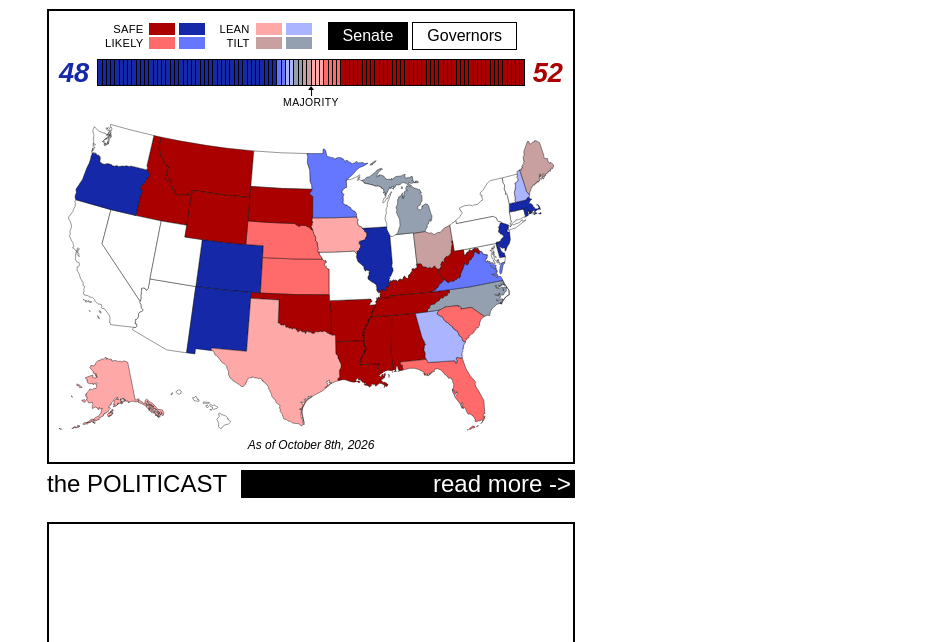
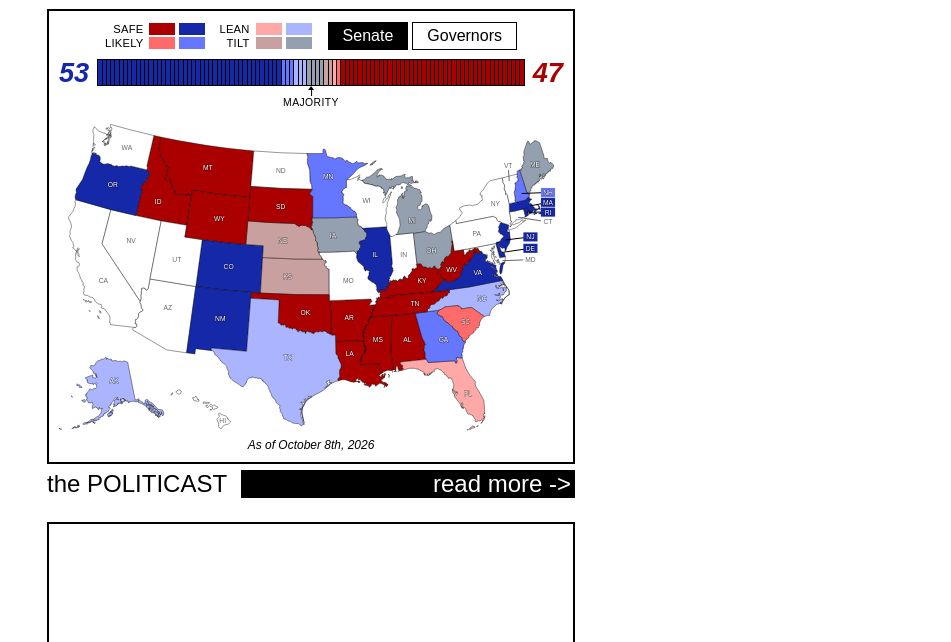
Before and after one commit to remember-alamo/alanramble, a plain HTML site: page index.html in a window 1280 px wide. Shown: the part 158-800 px from the top of the page, without its empty margins (329-1280 px from the left). Drawn offline with Linux system fonts and the light colour scheme.

Commit message:
POLITICAST: state labels, small-state callouts, updated ratings
Add two-letter state labels (white on contests, gray on no-race), ocean
callouts for small Northeast states, hide DC outside presidential contests,
nudge label positions, and apply the first round of rating updates.

Co-Authored-By: Claude Sonnet 5.5 <noreply@anthropic.com>

```diff
--- a/politicast/data.js
+++ b/politicast/data.js
@@ -23,41 +23,42 @@ window.POLITICAST_DATA = {
 
   senate: {
     label: "Senate",
+    presidential: false, // true only for a presidential contest: DC (3 electors) then counts as a race
     holdovers: { D: 34, R: 31 },
     races: {
-      AK: { lean: "R", rating: "lean",   margin: 6.0, candidates: [{ name: "Mary Peltola", party: "D" }, { name: "Dan Sullivan", party: "R" }] },
+      AK: { lean: "D", rating: "lean",   margin: 3.0, candidates: [{ name: "Mary Peltola", party: "D" }, { name: "Dan Sullivan", party: "R" }] },
       AL: { lean: "R", rating: "safe",   margin: 24.0, candidates: [{ name: "Everett Wess", party: "D" }, { name: "Barry Moore", party: "R" }] },
       AR: { lean: "R", rating: "safe",   margin: 22.0, candidates: [{ name: "Hallie Shoffner", party: "D" }, { name: "Tom Cotton", party: "R" }] },
       CO: { lean: "D", rating: "safe",   margin: 15.0, candidates: [{ name: "John Hickenlooper", party: "D" }, { name: "Mark Baisley", party: "R" }] },
       DE: { lean: "D", rating: "safe",   margin: 20.0, candidates: [{ name: "Chris Coons", party: "D" }, { name: "Michael Katz", party: "R" }] },
-      FL: { lean: "R", rating: "likely", margin: 9.0, candidates: [{ name: "Angie Nixon", party: "D" }, { name: "Ashley Moody", party: "R" }] },
-      GA: { lean: "D", rating: "lean",   margin: 3.5, candidates: [{ name: "Jon Ossoff", party: "D" }, { name: "Mike Collins", party: "R" }] },
-      IA: { lean: "R", rating: "lean",   margin: 5.0, candidates: [{ name: "Josh Turek", party: "D" }, { name: "Ashley Hinson", party: "R" }] },
+      FL: { lean: "R", rating: "lean",   margin: 5.0, candidates: [{ name: "Angie Nixon", party: "D" }, { name: "Ashley Moody", party: "R" }] },
+      GA: { lean: "D", rating: "likely", margin: 7.5, candidates: [{ name: "Jon Ossoff", party: "D" }, { name: "Mike Collins", party: "R" }] },
+      IA: { lean: "D", rating: "tilt",   margin: 0.3, candidates: [{ name: "Josh Turek", party: "D" }, { name: "Ashley Hinson", party: "R" }] },
       ID: { lean: "R", rating: "safe",   margin: 30.0, candidates: [{ name: "Jim Risch", party: "R" }, { name: "Todd Achilles", party: "I" }] },
       IL: { lean: "D", rating: "safe",   margin: 14.0, candidates: [{ name: "Juliana Stratton", party: "D" }, { name: "Don Tracy", party: "R" }] },
-      KS: { lean: "R", rating: "likely", margin: 12.0, candidates: [{ name: "Adam Hamilton", party: "D" }, { name: "Roger Marshall", party: "R" }] },
+      KS: { lean: "R", rating: "tilt",   margin: 1.0, candidates: [{ name: "Adam Hamilton", party: "D" }, { name: "Roger Marshall", party: "R" }] },
       KY: { lean: "R", rating: "safe",   margin: 18.0, candidates: [{ name: "Charles Booker", party: "D" }, { name: "Andy Barr", party: "R" }] },
       LA: { lean: "R", rating: "safe",   margin: 20.0, candidates: [{ name: "Jamie Davis", party: "D" }, { name: "Julia Letlow", party: "R" }] },
       MA: { lean: "D", rating: "safe",   margin: 25.0, candidates: [{ name: "Ed Markey", party: "D" }, { name: "John Deaton", party: "R" }] },
-      ME: { lean: "R", rating: "tilt",   margin: 1.0, candidates: [{ name: "Troy Jackson", party: "D" }, { name: "Susan Collins", party: "R" }] },
+      ME: { lean: "D", rating: "tilt",   margin: 0.5, candidates: [{ name: "Troy Jackson", party: "D" }, { name: "Susan Collins", party: "R" }] },
       MI: { lean: "D", rating: "tilt",   margin: 2.0, candidates: [{ name: "Abdul El-Sayed", party: "D" }, { name: "Mike Rogers", party: "R" }] },
       MN: { lean: "D", rating: "likely", margin: 8.0, candidates: [{ name: "Peggy Flanagan", party: "D" }, { name: "Michele Tafoya", party: "R" }] },
       MS: { lean: "R", rating: "safe",   margin: 17.0, candidates: [{ name: "Scott Colom", party: "D" }, { name: "Cindy Hyde-Smith", party: "R" }] },
       MT: { lean: "R", rating: "safe",   margin: 19.0, candidates: [{ name: "Alani Bankhead", party: "D" }, { name: "Kurt Alme", party: "R" }, { name: "Seth Bodnar", party: "I" }] },
-      NC: { lean: "D", rating: "tilt",   margin: 1.5, candidates: [{ name: "Roy Cooper", party: "D" }, { name: "Michael Whatley", party: "R" }] },
-      NE: { lean: "R", rating: "likely", margin: 11.0, candidates: [{ name: "Pete Ricketts", party: "R" }, { name: "Dan Osborn", party: "I" }] },
-      NH: { lean: "D", rating: "lean",   margin: 4.0, candidates: [{ name: "Chris Pappas", party: "D" }, { name: "John E. Sununu", party: "R" }] },
+      NC: { lean: "D", rating: "lean",   margin: 3.0, candidates: [{ name: "Roy Cooper", party: "D" }, { name: "Michael Whatley", party: "R" }] },
+      NE: { lean: "R", rating: "tilt",   margin: 1.0, candidates: [{ name: "Pete Ricketts", party: "R" }, { name: "Dan Osborn", party: "I" }] },
+      NH: { lean: "D", rating: "likely", margin: 6.5, candidates: [{ name: "Chris Pappas", party: "D" }, { name: "John E. Sununu", party: "R" }] },
       NJ: { lean: "D", rating: "safe",   margin: 12.0, candidates: [{ name: "Cory Booker", party: "D" }, { name: "Justin Murphy", party: "R" }] },
       NM: { lean: "D", rating: "safe",   margin: 12.0, candidates: [{ name: "Ben Ray Luján", party: "D" }, { name: "Larry Marker", party: "R" }] },
-      OH: { lean: "R", rating: "tilt",   margin: 1.8, candidates: [{ name: "Sherrod Brown", party: "D" }, { name: "Jon Husted", party: "R" }] },
+      OH: { lean: "D", rating: "tilt",   margin: 1.5, candidates: [{ name: "Sherrod Brown", party: "D" }, { name: "Jon Husted", party: "R" }] },
       OK: { lean: "R", rating: "safe",   margin: 28.0, candidates: [{ name: "N'Kiyla Jasmine Thomas", party: "D" }, { name: "Kevin Hern", party: "R" }] },
       OR: { lean: "D", rating: "safe",   margin: 14.0, candidates: [{ name: "Jeff Merkley", party: "D" }, { name: "David Brock Smith", party: "R" }] },
       RI: { lean: "D", rating: "safe",   margin: 22.0, candidates: [{ name: "Jack Reed", party: "D" }, { name: "Raymond McKay", party: "R" }] },
       SC: { lean: "R", rating: "likely", margin: 13.0, candidates: [{ name: "Annie Andrews", party: "D" }, { name: "Darline Graham", party: "R" }] },
       SD: { lean: "R", rating: "safe",   margin: 26.0, candidates: [{ name: "Mike Rounds", party: "R" }, { name: "Brian Bengs", party: "I" }] },
       TN: { lean: "R", rating: "safe",   margin: 21.0, candidates: [{ name: "Marquita Bradshaw", party: "D" }, { name: "Bill Hagerty", party: "R" }] },
-      TX: { lean: "R", rating: "lean",   margin: 5.5, candidates: [{ name: "James Talarico", party: "D" }, { name: "Ken Paxton", party: "R" }] },
-      VA: { lean: "D", rating: "likely", margin: 9.0, candidates: [{ name: "Mark Warner", party: "D" }, { name: "Bert Mizusawa", party: "R" }] },
+      TX: { lean: "D", rating: "lean",   margin: 3.0, candidates: [{ name: "James Talarico", party: "D" }, { name: "Ken Paxton", party: "R" }] },
+      VA: { lean: "D", rating: "safe",   margin: 11.0, candidates: [{ name: "Mark Warner", party: "D" }, { name: "Bert Mizusawa", party: "R" }] },
       WV: { lean: "R", rating: "safe",   margin: 30.0, candidates: [{ name: "Rachel Fetty Anderson", party: "D" }, { name: "Shelley Moore Capito", party: "R" }] },
       WY: { lean: "R", rating: "safe",   margin: 35.0, candidates: [{ name: "James W. Byrd", party: "D" }, { name: "Harriet Hageman", party: "R" }] }
     }
@@ -65,43 +66,44 @@ window.POLITICAST_DATA = {
 
   governors: {
     label: "Governors",
+    presidential: false,
     // 14 governorships are not up in 2026 (DE, IN, KY, LA, MS, MO, MT, NJ, NC, ND, UT, VA, WA, WV).
     // Placeholder split: verify against who currently holds them.
     holdovers: { D: 6, R: 8 },
     races: {
-      AK: { lean: "R", rating: "lean",   margin: 6.0, candidates: [{ name: "Jonathan Kreiss-Tomkins", party: "D" }, { name: "Dave Bronson", party: "R" }, { name: "Treg Taylor", party: "R" }, { name: "Bernadette Wilson", party: "R" }] },
+      AK: { lean: "D", rating: "lean",   margin: 4.0, candidates: [{ name: "Jonathan Kreiss-Tomkins", party: "D" }, { name: "Dave Bronson", party: "R" }, { name: "Treg Taylor", party: "R" }, { name: "Bernadette Wilson", party: "R" }] },
       AL: { lean: "R", rating: "safe",   margin: 25.0, candidates: [{ name: "Doug Jones", party: "D" }, { name: "Tommy Tuberville", party: "R" }] },
       AR: { lean: "R", rating: "safe",   margin: 24.0, candidates: [{ name: "Fredrick Love", party: "D" }, { name: "Sarah Huckabee Sanders", party: "R" }] },
-      AZ: { lean: "D", rating: "tilt",   margin: 1.5, candidates: [{ name: "Katie Hobbs", party: "D" }, { name: "Andy Biggs", party: "R" }] },
+      AZ: { lean: "D", rating: "lean",   margin: 3.0, candidates: [{ name: "Katie Hobbs", party: "D" }, { name: "Andy Biggs", party: "R" }] },
       CA: { lean: "D", rating: "safe",   margin: 20.0, candidates: [{ name: "Xavier Becerra", party: "D" }, { name: "Steve Hilton", party: "R" }] },
       CO: { lean: "D", rating: "safe",   margin: 14.0, candidates: [{ name: "Phil Weiser", party: "D" }, { name: "Victor Marx", party: "R" }] },
       CT: { lean: "D", rating: "likely", margin: 9.0, candidates: [{ name: "Ned Lamont", party: "D" }, { name: "Ryan Fazio", party: "R" }] },
-      FL: { lean: "R", rating: "likely", margin: 10.0, candidates: [{ name: "David Jolly", party: "D" }, { name: "Byron Donalds", party: "R" }] },
-      GA: { lean: "R", rating: "tilt",   margin: 1.8, candidates: [{ name: "Keisha Lance Bottoms", party: "D" }, { name: "Rick Jackson", party: "R" }] },
+      FL: { lean: "R", rating: "lean",   margin: 5.0, candidates: [{ name: "David Jolly", party: "D" }, { name: "Byron Donalds", party: "R" }] },
+      GA: { lean: "R", rating: "tilt",   margin: 0.3, candidates: [{ name: "Keisha Lance Bottoms", party: "D" }, { name: "Rick Jackson", party: "R" }] },
       HI: { lean: "D", rating: "safe",   margin: 25.0, candidates: [{ name: "Josh Green", party: "D" }, { name: "Gary Cordery", party: "R" }] },
-      IA: { lean: "R", rating: "lean",   margin: 5.0, candidates: [{ name: "Rob Sand", party: "D" }, { name: "Zach Lahn", party: "R" }] },
+      IA: { lean: "D", rating: "tilt",   margin: 1.5, candidates: [{ name: "Rob Sand", party: "D" }, { name: "Zach Lahn", party: "R" }] },
       ID: { lean: "R", rating: "safe",   margin: 30.0, candidates: [{ name: "Terri Pickens", party: "D" }, { name: "Brad Little", party: "R" }] },
       IL: { lean: "D", rating: "safe",   margin: 13.0, candidates: [{ name: "JB Pritzker", party: "D" }, { name: "Darren Bailey", party: "R" }] },
-      KS: { lean: "D", rating: "tilt",   margin: 1.0, candidates: [{ name: "Cindy Holscher", party: "D" }, { name: "Ty Masterson", party: "R" }] },
+      KS: { lean: "R", rating: "tilt",   margin: 1.0, candidates: [{ name: "Cindy Holscher", party: "D" }, { name: "Ty Masterson", party: "R" }] },
       MA: { lean: "D", rating: "safe",   margin: 24.0, candidates: [{ name: "Maura Healey", party: "D" }, { name: "Mike Minogue", party: "R" }] },
       MD: { lean: "D", rating: "safe",   margin: 22.0, candidates: [{ name: "Wes Moore", party: "D" }, { name: "Dan Cox", party: "R" }] },
-      ME: { lean: "D", rating: "lean",   margin: 4.0, candidates: [{ name: "Hannah Pingree", party: "D" }, { name: "Robert B. Charles", party: "R" }, { name: "Rick Bennett", party: "I" }] },
-      MI: { lean: "D", rating: "tilt",   margin: 2.0, candidates: [{ name: "Jocelyn Benson", party: "D" }, { name: "John James", party: "R" }] },
-      MN: { lean: "D", rating: "likely", margin: 8.0, candidates: [{ name: "Amy Klobuchar", party: "D" }, { name: "Lisa Demuth", party: "R" }] },
+      ME: { lean: "D", rating: "likely", margin: 4.0, candidates: [{ name: "Hannah Pingree", party: "D" }, { name: "Robert B. Charles", party: "R" }, { name: "Rick Bennett", party: "I" }] },
+      MI: { lean: "D", rating: "lean",   margin: 3.5, candidates: [{ name: "Jocelyn Benson", party: "D" }, { name: "John James", party: "R" }] },
+      MN: { lean: "D", rating: "safe",   margin: 10.0, candidates: [{ name: "Amy Klobuchar", party: "D" }, { name: "Lisa Demuth", party: "R" }] },
       NE: { lean: "R", rating: "safe",   margin: 20.0, candidates: [{ name: "Lynne Walz", party: "D" }, { name: "Jim Pillen", party: "R" }] },
       NH: { lean: "R", rating: "likely", margin: 8.0, candidates: [{ name: "Cinde Warmington", party: "D" }, { name: "Kelly Ayotte", party: "R" }] },
       NM: { lean: "D", rating: "likely", margin: 9.0, candidates: [{ name: "Deb Haaland", party: "D" }, { name: "Gregg Hull", party: "R" }] },
-      NV: { lean: "R", rating: "tilt",   margin: 1.2, candidates: [{ name: "Aaron Ford", party: "D" }, { name: "Joe Lombardo", party: "R" }] },
+      NV: { lean: "D", rating: "lean",   margin: 2.0, candidates: [{ name: "Aaron Ford", party: "D" }, { name: "Joe Lombardo", party: "R" }] },
       NY: { lean: "D", rating: "likely", margin: 11.0, candidates: [{ name: "Kathy Hochul", party: "D" }, { name: "Bruce Blakeman", party: "R" }] },
-      OH: { lean: "R", rating: "lean",   margin: 5.0, candidates: [{ name: "Amy Acton", party: "D" }, { name: "Vivek Ramaswamy", party: "R" }] },
+      OH: { lean: "D", rating: "lean",   margin: 3.0, candidates: [{ name: "Amy Acton", party: "D" }, { name: "Vivek Ramaswamy", party: "R" }] },
       OK: { lean: "R", rating: "safe",   margin: 25.0, candidates: [{ name: "Cyndi Munson", party: "D" }, { name: "Mike Mazzei", party: "R" }] },
       OR: { lean: "D", rating: "likely", margin: 10.0, candidates: [{ name: "Tina Kotek", party: "D" }, { name: "Christine Drazan", party: "R" }] },
-      PA: { lean: "D", rating: "likely", margin: 10.0, candidates: [{ name: "Josh Shapiro", party: "D" }, { name: "Stacy Garrity", party: "R" }] },
+      PA: { lean: "D", rating: "safe",   margin: 10.0, candidates: [{ name: "Josh Shapiro", party: "D" }, { name: "Stacy Garrity", party: "R" }] },
       RI: { lean: "D", rating: "safe",   margin: 15.0, candidates: [{ name: "Helena Foulkes", party: "D" }, { name: "Aaron Guckian", party: "R" }, { name: "Ken Block", party: "I" }] },
       SC: { lean: "R", rating: "safe",   margin: 17.0, candidates: [{ name: "Jermaine Johnson", party: "D" }, { name: "Alan Wilson", party: "R" }] },
       SD: { lean: "R", rating: "safe",   margin: 28.0, candidates: [{ name: "Dan Ahlers", party: "D" }, { name: "Larry Rhoden", party: "R" }] },
       TN: { lean: "R", rating: "safe",   margin: 22.0, candidates: [{ name: "Jerri Green", party: "D" }, { name: "Marsha Blackburn", party: "R" }] },
-      TX: { lean: "R", rating: "lean",   margin: 6.0, candidates: [{ name: "Gina Hinojosa", party: "D" }, { name: "Greg Abbott", party: "R" }] },
+      TX: { lean: "D", rating: "tilt",   margin: 0.5, candidates: [{ name: "Gina Hinojosa", party: "D" }, { name: "Greg Abbott", party: "R" }] },
       VT: { lean: "R", rating: "lean",   margin: 5.0, candidates: [{ name: "Amanda Janoo", party: "D" }, { name: "Phil Scott", party: "R" }] },
       WI: { lean: "D", rating: "lean",   margin: 3.0, candidates: [{ name: "David Crowley", party: "D" }, { name: "Tom Tiffany", party: "R" }] },
       WY: { lean: "R", rating: "safe",   margin: 35.0, candidates: [{ name: "Kenneth Casner", party: "D" }, { name: "Eric Barlow", party: "R" }] }
--- a/politicast/politicast.js
+++ b/politicast/politicast.js
@@ -16,6 +16,32 @@
   var LEVEL_LABEL = { safe: "Safe", likely: "Likely", lean: "Lean", tilt: "Tilt" };
   var PARTY_NAME = { D: "Democratic", R: "Republican" };
 
+  // States too small for an in-state label get a chip in the ocean (or above, for VT) joined to
+  // the state by a leader line. `to` = point inside the state, `at` = chip center, in map units.
+  // Nudges for in-state labels whose computed centers look off. [x, y] in map units.
+  var LABEL_AT = {
+    AL: [674, 431],     // level with MS
+    GA: [743.8, 431],   // level with MS
+    TX: [442.6, 466],   // in line with KS, a bit higher
+    PA: [808, 226],     // centered
+    ND: [429, 103],
+    SD: [429, 174],
+    MT: [288, 98],
+    OR: [104, 131]
+  };
+
+  var CALLOUTS = {
+    VT: { to: [871, 124], at: [869, 94] },
+    NH: { to: [895, 148], at: [946, 146] },
+    MA: { to: [912, 172], at: [946, 165] },
+    RI: { to: [905, 184], at: [946, 184] },
+    CT: { to: [888, 194], at: [946, 203] },
+    NJ: { to: [863, 238], at: [912, 232] },
+    DE: { to: [857, 262], at: [912, 254] },
+    MD: { to: [858, 278], at: [912, 276] },
+    DC: { to: [828, 268], at: [912, 298] }
+  };
+
   function h(tag, className, text) {
     var node = document.createElement(tag);
     if (className) node.className = className;
@@ -27,6 +53,13 @@
     var node = document.createElementNS(NS, tag);
     for (var k in attrs) node.setAttribute(k, attrs[k]);
     return node;
+  }
+
+  // DC only has electors in presidential races, so its race counts only when the contest is flagged `presidential`.
+  function raceFor(contest, code) {
+    var race = contest && contest.races && contest.races[code];
+    if (race && code === "DC" && !contest.presidential) return null;
+    return race || null;
   }
 
   function margin(race) {
@@ -150,9 +183,53 @@
       paths[code] = p;
     });
 
+    // state labels: two-letter codes inside states, chips + leader lines for the small ones
+    var vbWidth = parseFloat(STATES.viewBox.split(" ")[2]);
+    var labelLayer = svg("g", { "class": "pc-labels", "aria-hidden": "true" });
+    map.appendChild(labelLayer);
+    var labelNodes = {};
+    Object.keys(STATES.paths).forEach(function (code) {
+      var node = { g: svg("g") };
+      var call = CALLOUTS[code];
+      if (call) {
+        node.line = svg("line", { x1: call.to[0], y1: call.to[1], x2: call.at[0], y2: call.at[1] });
+        node.rect = svg("rect", { "data-state": code });
+        node.g.appendChild(node.line);
+        node.g.appendChild(node.rect);
+      }
+      var pos = call ? call.at : (LABEL_AT[code] || STATES.paths[code].label);
+      node.text = svg("text", { x: pos[0], y: pos[1] });
+      node.text.textContent = code;
+      node.g.appendChild(node.text);
+      labelLayer.appendChild(node.g);
+      labelNodes[code] = node;
+    });
+
+    // keep labels at the same on-screen size as the MAJORITY caption (capped so chips don't collide)
+    function layoutLabels() {
+      var scale = map.getBoundingClientRect().width / vbWidth;
+      if (!scale) return;
+      var rootPx = parseFloat(getComputedStyle(document.documentElement).fontSize) || 16;
+      var fs = Math.min(0.65 * rootPx / scale, 13);
+      labelLayer.style.fontSize = fs + "px";
+      labelLayer.style.strokeWidth = Math.max(1 / scale, 0.6) + "px";
+      var w = fs * 2.1, hgt = fs * 1.35;
+      Object.keys(labelNodes).forEach(function (code) {
+        var n = labelNodes[code];
+        if (!n.rect) return;
+        var at = CALLOUTS[code].at;
+        n.rect.setAttribute("x", at[0] - w / 2);
+        n.rect.setAttribute("y", at[1] - hgt / 2);
+        n.rect.setAttribute("width", w);
+        n.rect.setAttribute("height", hgt);
+      });
+    }
+    if (window.ResizeObserver) new ResizeObserver(layoutLabels).observe(map);
+    window.addEventListener("resize", layoutLabels);
+
     function stateInfo(code) {
       var contest = contests[current];
-      var race = contest && contest.races && contest.races[code];
+      var race = raceFor(contest, code);
       return { name: STATES.paths[code].name, race: race, contest: contest };
     }
 
@@ -169,8 +246,15 @@
 
       Object.keys(paths).forEach(function (code) {
         var p = paths[code];
-        var race = contest && contest.races[code];
+        var race = raceFor(contest, code);
         p.setAttribute("class", race ? "pc-" + race.lean.toLowerCase() + "-" + race.rating : "pc-none");
+        var ln = labelNodes[code];
+        // DC has no Senate or governor race, so it is hidden entirely (shape, label and callout)
+        var hideState = code === "DC" && !race;
+        p.style.display = hideState ? "none" : "";
+        ln.g.style.display = hideState ? "none" : "";
+        ln.g.setAttribute("class", race ? "pc-lrace" : "pc-lnone");
+        if (ln.rect) ln.rect.setAttribute("class", race ? "pc-chip pc-" + race.lean.toLowerCase() + "-" + race.rating : "pc-chip");
         if (race) {
           p.setAttribute("tabindex", "0");
           p.setAttribute("aria-label", STATES.paths[code].name + ": " + describe(race) + ", " + margin(race));
@@ -185,6 +269,7 @@
       if (DATA.asOf) msgs.push("As of " + DATA.asOf);
       note.textContent = msgs.join(" ");
       note.hidden = msgs.length === 0;
+      layoutLabels();
     }
 
     function fillTip(code) {
```
Also changed, not shown: politicast/politicast.css (+41 -0 lines), politicast/states.js.
